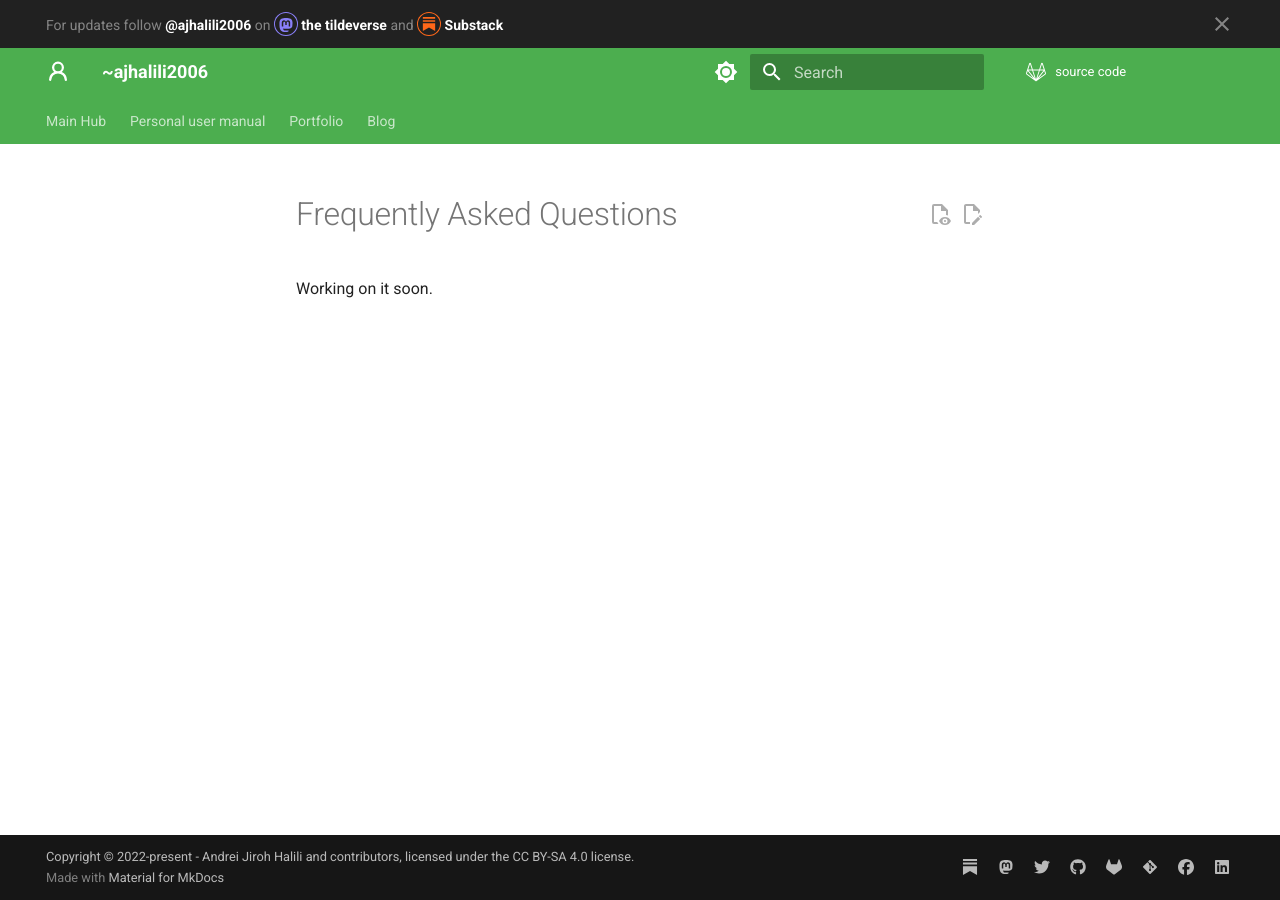
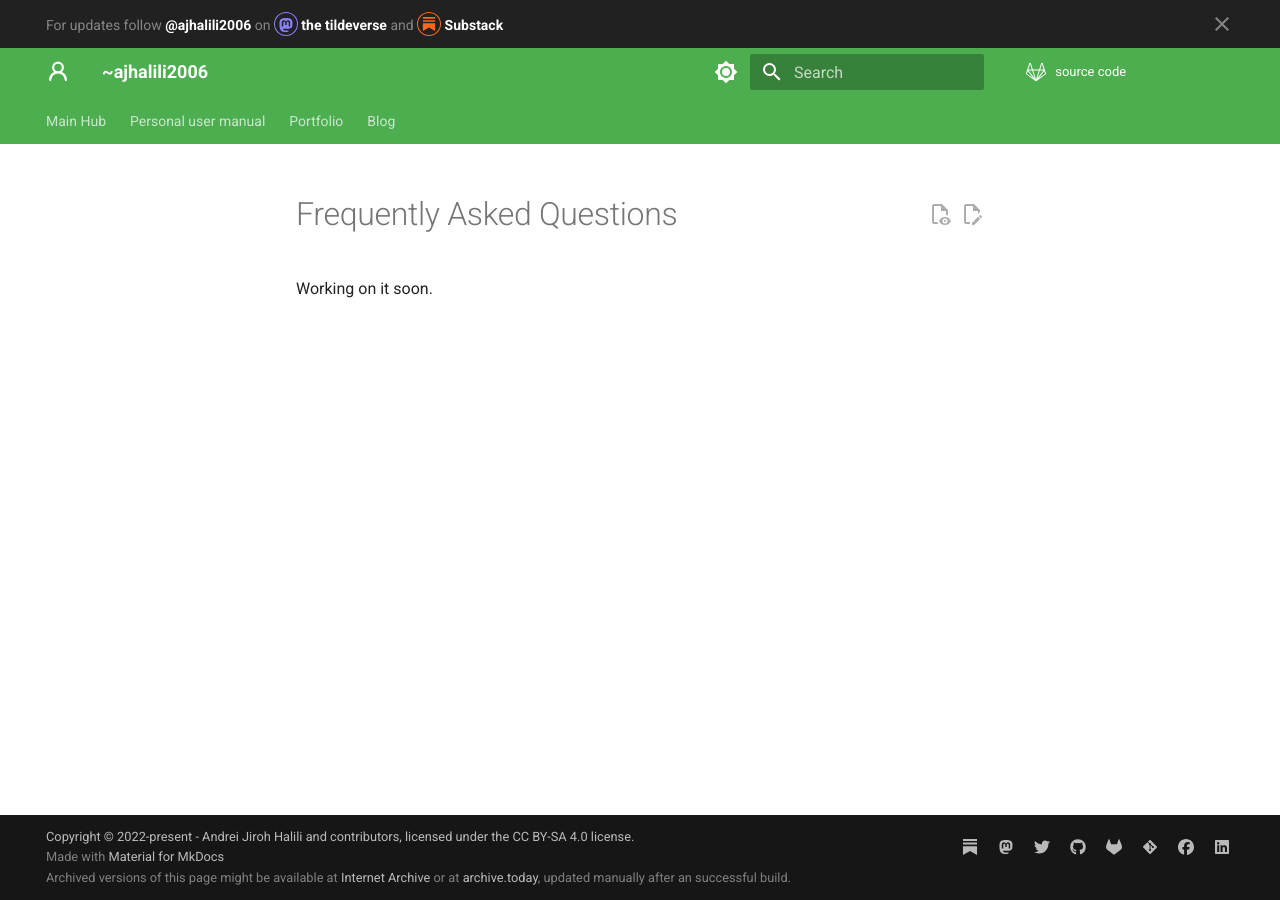
Before and after one commit to andreijiroh-dev/website, an MkDocs documentation site: the page built from markdown/faq.md, in a window 1280 px wide. Built offline with MkDocs 1.6.1 and Material for MkDocs 9.7.7, drawn with Linux system fonts in a browser that asks for light colours.

Commit message:
feat(overrides): add archive.org/.md links at footer
Also mandatory SPDX-License-Identifier headers for legal

Signed-off-by: Andrei Jiroh Halili <ajhalili2006@gmail.com>

```diff
--- a/overrides/404.html
+++ b/overrides/404.html
@@ -1,4 +1,6 @@
 {#-
+  SPDX-License-Identifier: MIT
+
   This file is copied from https://github.com/squidfunk/mkdocs-material/blob/81c15d5eced1b34e3636acb27d4cf16dad5c26e7/material/404.html
   alongside with customizations for live site development.
 -#}
--- a/overrides/main.html
+++ b/overrides/main.html
@@ -1,3 +1,9 @@
+{#-
+
+SPDX-License-Identifier: MIT
+
+-#}
+
 {% extends "base.html" %}
 {% block extrahead %}
 <link rel="stylesheet" href="{{ 'assets/stylesheets/mkdocs-material-styling.css' | url }}">
--- /dev/null
+++ b/overrides/partials/copyright.html
@@ -0,0 +1,23 @@
+{#-
+    SPDX-License-Identifier: MIT
+
+    Generally copied from upstream sources: https://github.com/squidfunk/mkdocs-material/blob/79515879d159ee807db61687c7d83aa63a8e9905/material/templates/partials/copyright.html
+  -#}
+  <div class="md-copyright">
+    {% if config.copyright %}
+      <div class="md-copyright__highlight">
+        {{ config.copyright }}
+      </div>
+    {% endif %}
+    {% if not config.extra.generator == false %}
+      Made with
+      <a href="https://squidfunk.github.io/mkdocs-material/" target="_blank" rel="noopener">
+        Material for MkDocs
+      </a>
+    {% endif %}
+    <br>
+    Archived versions of this page might be available at
+      <a href="https://web.archive.org/*/{{ page.canonical_url|url }}">Internet Archive</a>
+      or at <a href="https://archive.md/{{ page.canonical_url|url }}">archive.today</a>,
+      updated manually after an successful build.
+  </div>
```
